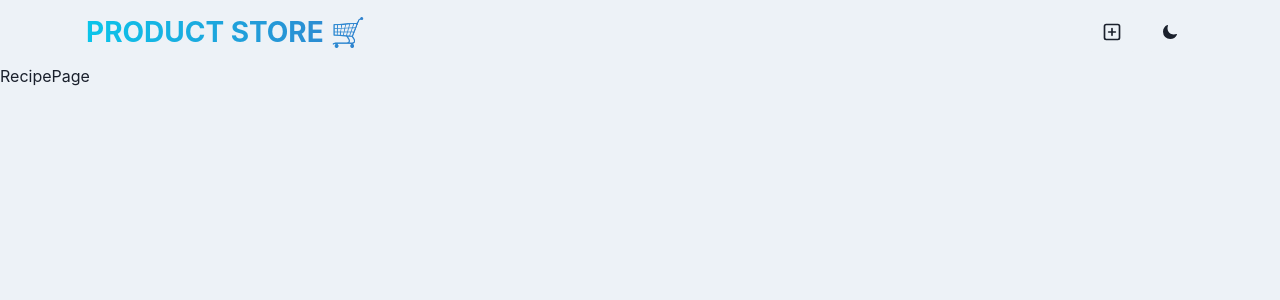
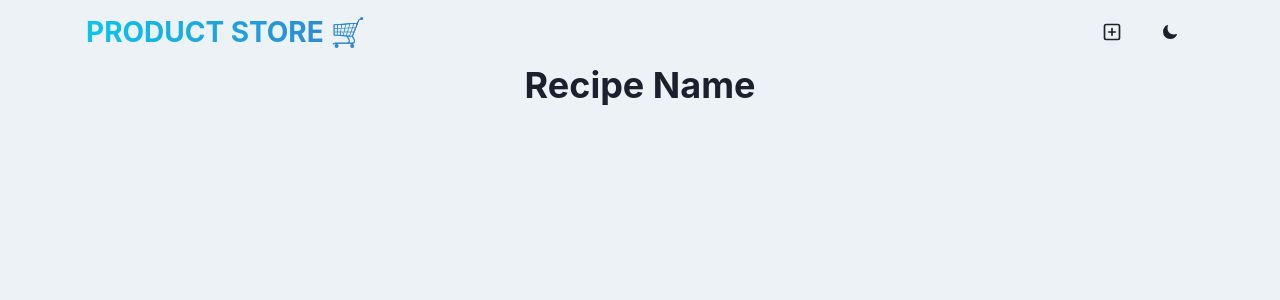
Before and after one commit to LaurenCummings/cookbook-project, a React (Vite) app in the folder frontend/: page /recipePage/1 in a window 1280 px wide. Shown: the top 300 px of the page. Built offline with nearby package versions, Linux system fonts and the light colour scheme.

Commit message:
switched to useLocation to pass recipe to recipePage

```diff
--- a/frontend/src/components/RecipeCard.jsx
+++ b/frontend/src/components/RecipeCard.jsx
@@ -77,7 +77,7 @@ const RecipeCard = ({ recipe }) => {
   };
 
   return (
-    <Link to={`/recipePage/${recipe._id}`} recipe={recipe}>
+    <Link to={`/recipePage/${recipe._id}`} state={recipe}>
       <Box
         shadow="lg"
         rounded="lg"
--- a/frontend/src/pages/RecipePage.jsx
+++ b/frontend/src/pages/RecipePage.jsx
@@ -1,5 +1,18 @@
-const RecipePage = ({ recipe }) => {
-  return <div>RecipePage</div>;
+import { Container, VStack, Heading } from "@chakra-ui/react";
+import { useLocation } from "react-router-dom";
+
+const RecipePage = () => {
+  const recipe = useLocation().state;
+  console.log(recipe);
+  return (
+    <Container maxW={"container.sm"}>
+      <VStack spacing={8}>
+        <Heading as={"h1"} size={"xl"} textAlign={"center"} mb={8}>
+          Recipe Name
+        </Heading>
+      </VStack>
+    </Container>
+  );
 };
 
 export default RecipePage;
```
